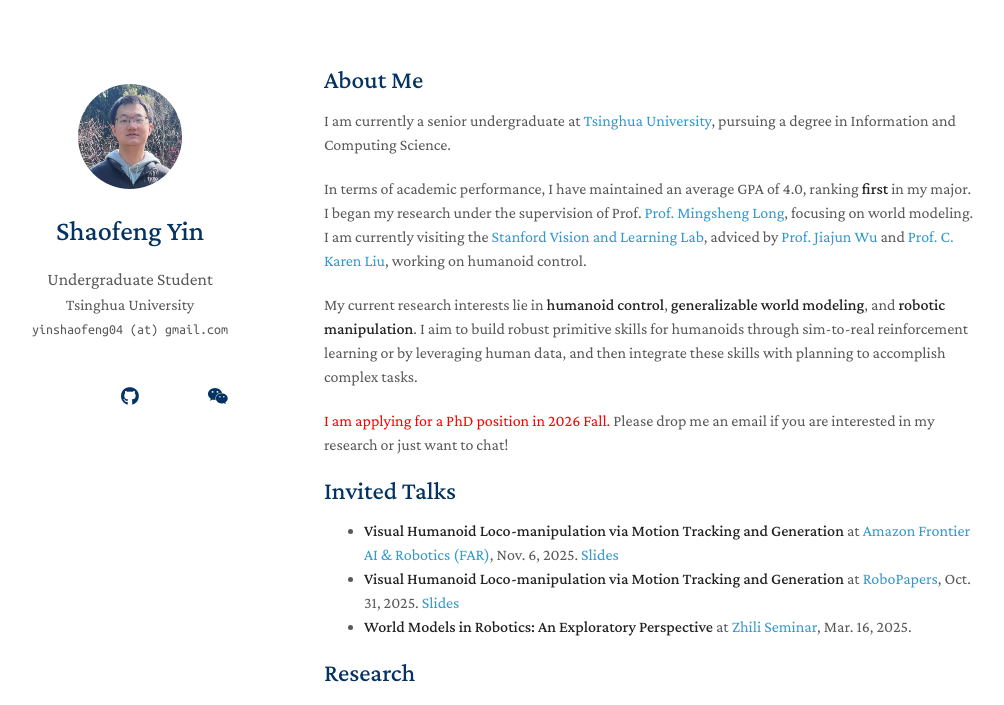
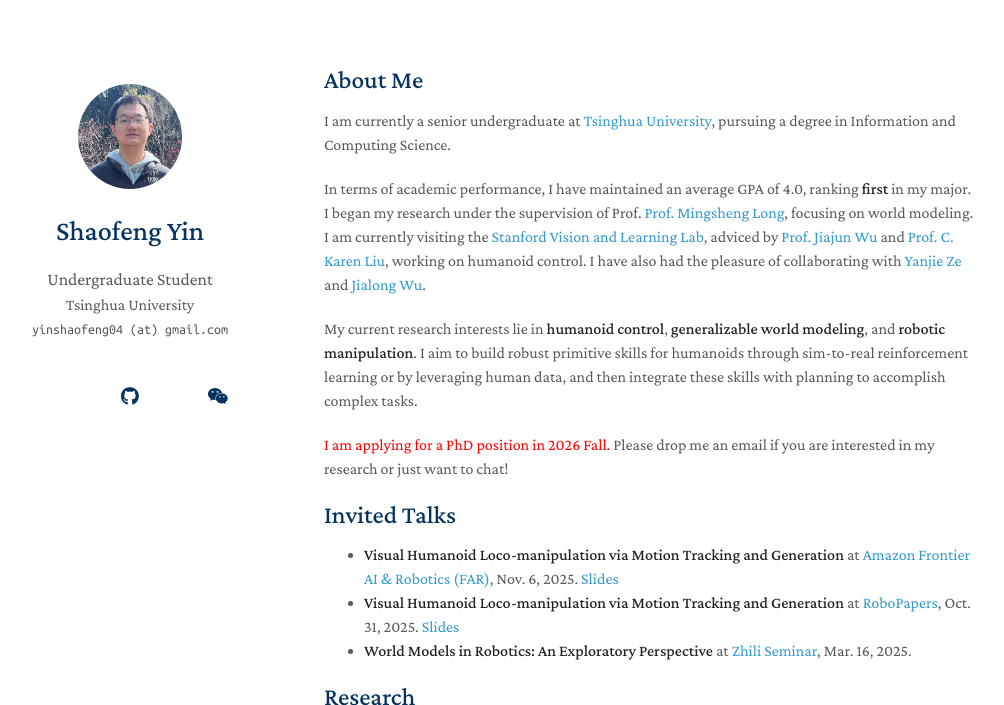
Before and after one commit to operator22th/operator22th.github.io, a Jekyll site: the page built from index.md, in a window 1280 px wide and 900 px high, cut to the strip 0-705 px from the top of the window. Shown: the whole strip, without its empty margins (146-1150 px from the left). Built offline with Jekyll 4.4.1, drawn with Linux system fonts in a browser that asks for light colours; a style sheet for code colours, icons or effects is not loaded; our own code applies the rules of GitHub Pages for plain Markdown files.

Commit message:
minor bio

```diff
--- a/index.md
+++ b/index.md
@@ -10,7 +10,7 @@
 
 <!-- In terms of academic performance, I have maintained an average GPA of 3.95, ranking **first** in my major. I began my research under the supervision of Prof. [Prof. Mingsheng Long](http://ise.thss.tsinghua.edu.cn/~mlong/), focusing on world modeling. In the summer of 2024, I interned at [Lecar Lab](https://lecar-lab.github.io/) at Carnegie Mellon University, advised by [Prof. Guanya Shi](https://www.gshi.me/), where I worked on model-based reinforcement learning and planning algorithm. I am currently visiting the [Stanford Vision and Learning Lab](https://svl.stanford.edu/), adviced by [Prof. Jiajun Wu](https://jiajunwu.com/) and [Prof. C. Karen Liu](https://engineering.stanford.edu/people/karen-liu), working on humanoid control. -->
 
-In terms of academic performance, I have maintained an average GPA of 4.0, ranking **first** in my major. I began my research under the supervision of Prof. [Prof. Mingsheng Long](http://ise.thss.tsinghua.edu.cn/~mlong/), focusing on world modeling. I am currently visiting the [Stanford Vision and Learning Lab](https://svl.stanford.edu/), adviced by [Prof. Jiajun Wu](https://jiajunwu.com/) and [Prof. C. Karen Liu](https://engineering.stanford.edu/people/karen-liu), working on humanoid control.
+In terms of academic performance, I have maintained an average GPA of 4.0, ranking **first** in my major. I began my research under the supervision of Prof. [Prof. Mingsheng Long](http://ise.thss.tsinghua.edu.cn/~mlong/), focusing on world modeling. I am currently visiting the [Stanford Vision and Learning Lab](https://svl.stanford.edu/), adviced by [Prof. Jiajun Wu](https://jiajunwu.com/) and [Prof. C. Karen Liu](https://engineering.stanford.edu/people/karen-liu), working on humanoid control. I have also had the pleasure of collaborating with [Yanjie Ze](https://yanjieze.com/) and [Jialong Wu](https://manchery.github.io/).
 
 My current research interests lie in **humanoid control**, **generalizable world modeling**, and **robotic manipulation**. I aim to build robust primitive skills for humanoids through sim-to-real reinforcement learning or by leveraging human data, and then integrate these skills with planning to accomplish complex tasks.
 
```
